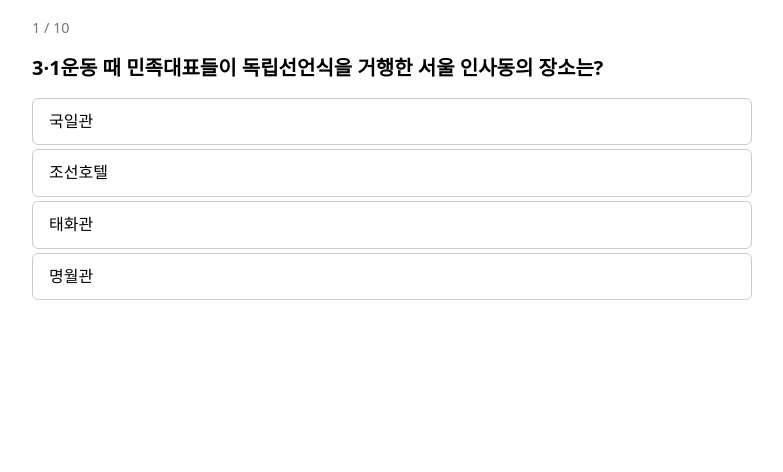
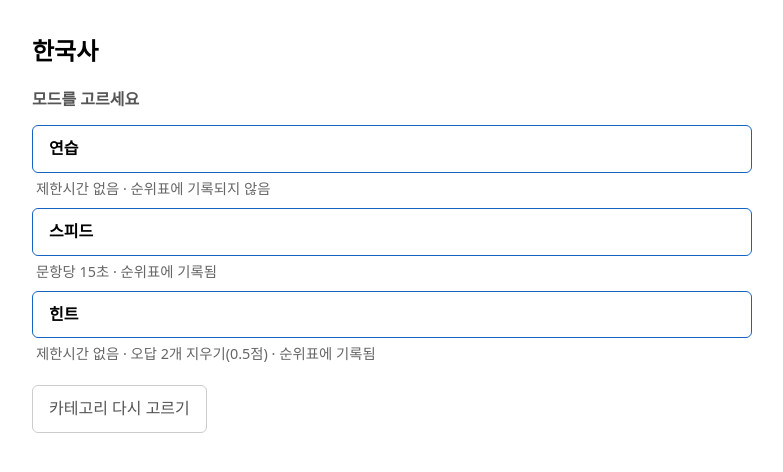
Before and after one commit to leehj0402/Study03_Quiz, a plain HTML site: page index.html in a window 1280 px wide. Both pictures are taken after a click on the button "한국사". Shown: the whole page, without its empty margins (248-1031 px from the left). Drawn offline with Linux system fonts and the light colour scheme.

Commit message:
feat: 시작 화면을 카테고리 화면과 모드 화면으로 분리
한 화면에 모드 영역과 카테고리 영역을 같이 두니 무엇을 먼저 고를지가
화면에 드러나지 않고, 모드마다 다른 규칙을 설명할 자리도 없었다. 카테고리를
먼저 고르고 그 다음 모드를 고르는 두 화면으로 나눈다. 클릭 수는 2번 그대로다.

- state.screen 에 mode 추가. chooseCategory() / backToCategories()
- renderStart 는 카테고리 4개만, renderMode 는 카테고리 이름 + 모드 3개
- 모드 버튼마다 설명 한 줄. modeSummary(rule) 가 MODES 규칙에서 만든다
  (연습: 제한시간 없음 · 순위표에 기록되지 않음 / 스피드: 문항당 15초 · 기록됨
   / 힌트: 제한시간 없음 · 오답 2개 지우기(0.5점) · 기록됨)
- 모드 화면에 [카테고리 다시 고르기]. 결과 화면 [처음으로]는 카테고리 화면으로
- PRD 4.2 의 "화면을 쪼개지 않는다" 결정을 뒤집었으므로 PRD 4.1·4.2·4.3·8·9·
  설계 판단 표와 IMPL-PLAN 의 해당 항목을 함께 고쳤다

점검 51건 통과(실패 0, 새 점검 4건). 브라우저 확인: 카테고리 → 모드 → 문항이
세 모드 모두에서 이어지고, [카테고리 다시 고르기]가 돌아가며, 연습에는 타이머가
없고 스피드에는 15초가 뜬다. 375px 에서 가로 스크롤·버튼 잘림 없음. 콘솔 깨끗.

Co-Authored-By: Claude Opus 5 <noreply@anthropic.com>

```diff
--- a/script.js
+++ b/script.js
@@ -70,6 +70,21 @@ function formatScore(n) {
   return String(n) + ' / 10';
 }
 
+function categoryLabel(key) {
+  for (var i = 0; i < CATEGORIES.length; i++) {
+    if (CATEGORIES[i].key === key) return CATEGORIES[i].label;
+  }
+  return '';
+}
+
+function modeSummary(rule) {
+  var parts = [];
+  parts.push(rule.timeLimit ? '문항당 ' + rule.timeLimit + '초' : '제한시간 없음');
+  if (rule.hint) parts.push('오답 2개 지우기(' + rule.scoreWithHint + '점)');
+  parts.push(rule.record ? '순위표에 기록됨' : '순위표에 기록되지 않음');
+  return parts.join(' · ');
+}
+
 function removeTwoWrong(choices) {
   var wrong = choices.filter(function (c) { return !c.correct; });
   var drop = shuffle(wrong).slice(0, 2);
@@ -130,6 +145,20 @@ var state = {
 
 function currentQuestion() {
   return state.deck[state.index] || null;
+}
+
+function chooseCategory(categoryKey) {
+  state.category = categoryKey;
+  state.screen = 'mode';
+  render();
+}
+
+function backToCategories() {
+  stopTimer();
+  state.category = null;
+  state.mode = null;
+  state.screen = 'start';
+  render();
 }
 
 function startRound(modeKey, categoryKey) {
@@ -213,6 +242,7 @@ function render() {
   var app = document.getElementById('app');
   app.innerHTML = '';
   if (state.screen === 'start')  return renderStart(app);
+  if (state.screen === 'mode')   return renderMode(app);
   if (state.screen === 'quiz')   return renderQuiz(app);
   if (state.screen === 'result') return renderResult(app);
 }
@@ -222,42 +252,58 @@ function renderStart(app) {
   h.textContent = '상식 퀴즈';
   app.appendChild(h);
 
-  var modeBox = document.createElement('section');
-  modeBox.className = 'modes';
-  var modeTitle = document.createElement('h2');
-  modeTitle.textContent = '모드';
-  modeBox.appendChild(modeTitle);
-
-  Object.keys(MODES).forEach(function (key) {
-    var rule = MODES[key];
-    var btn = document.createElement('button');
-    btn.className = 'mode' + (state.mode === key ? ' selected' : '');
-    btn.textContent = rule.label;
-    btn.onclick = function () { state.mode = key; render(); };
-    modeBox.appendChild(btn);
-  });
-
-  var note = document.createElement('p');
-  note.className = 'note';
-  note.textContent = MODES[state.mode].label + ' 모드 · ' +
-    (MODES[state.mode].record ? '순위표에 기록됨' : '순위표에 기록되지 않음');
-  modeBox.appendChild(note);
-  app.appendChild(modeBox);
-
   var catBox = document.createElement('section');
   catBox.className = 'categories';
   var catTitle = document.createElement('h2');
-  catTitle.textContent = '카테고리를 고르면 시작합니다';
+  catTitle.textContent = '카테고리를 고르세요';
   catBox.appendChild(catTitle);
 
   CATEGORIES.forEach(function (cat) {
     var btn = document.createElement('button');
     btn.className = 'category';
     btn.textContent = cat.label;
-    btn.onclick = function () { startRound(state.mode, cat.key); };
+    btn.onclick = function () { chooseCategory(cat.key); };
     catBox.appendChild(btn);
   });
   app.appendChild(catBox);
+}
+
+function renderMode(app) {
+  var h = document.createElement('h1');
+  h.textContent = categoryLabel(state.category);
+  app.appendChild(h);
+
+  var modeBox = document.createElement('section');
+  modeBox.className = 'modes';
+  var modeTitle = document.createElement('h2');
+  modeTitle.textContent = '모드를 고르세요';
+  modeBox.appendChild(modeTitle);
+
+  Object.keys(MODES).forEach(function (key) {
+    var rule = MODES[key];
+    var item = document.createElement('div');
+    item.className = 'mode-item';
+
+    var btn = document.createElement('button');
+    btn.className = 'mode';
+    btn.textContent = rule.label;
+    btn.onclick = function () { startRound(key, state.category); };
+    item.appendChild(btn);
+
+    var desc = document.createElement('p');
+    desc.className = 'mode-desc';
+    desc.textContent = modeSummary(rule);
+    item.appendChild(desc);
+
+    modeBox.appendChild(item);
+  });
+  app.appendChild(modeBox);
+
+  var back = document.createElement('button');
+  back.className = 'back';
+  back.textContent = '카테고리 다시 고르기';
+  back.onclick = backToCategories;
+  app.appendChild(back);
 }
 
 function renderQuiz(app) {
@@ -427,6 +473,8 @@ function restartRound() {
 function goHome() {
   stopTimer();
   state.screen = 'start';
+  state.mode = null;
+  state.category = null;
   state.deck = [];
   state.index = 0;
   state.answers = [];
@@ -943,6 +991,36 @@ test('startRetry: 재도전은 원래 점수를 바꾸지 않는다', function (
   assertEqual(totalScore(state.answers), 10, '재도전 판 집계');
 });
 
+test('modeSummary: 규칙에서 모드 설명을 만든다', function () {
+  assertEqual(modeSummary(MODES.practice), '제한시간 없음 · 순위표에 기록되지 않음');
+  assertEqual(modeSummary(MODES.speed), '문항당 15초 · 순위표에 기록됨');
+  assertEqual(modeSummary(MODES.hint), '제한시간 없음 · 오답 2개 지우기(0.5점) · 순위표에 기록됨');
+});
+
+test('chooseCategory: 카테고리를 정하고 모드 화면으로 간다', function () {
+  state.screen = 'start';
+  state.category = null;
+  chooseCategory('science');
+  assertEqual(state.category, 'science');
+  assertEqual(state.screen, 'mode');
+});
+
+test('backToCategories: 카테고리 화면으로 돌아가고 고른 것을 지운다', function () {
+  chooseCategory('science');
+  backToCategories();
+  assertEqual(state.screen, 'start');
+  assertEqual(state.category, null);
+  assertEqual(state.mode, null);
+});
+
+test('goHome: 판 도중에도 카테고리 화면으로 돌아간다', function () {
+  startRound('practice', 'science');
+  goHome();
+  assertEqual(state.screen, 'start');
+  assertEqual(state.category, null);
+  assertEqual(state.mode, null);
+});
+
 test('questions.js 문항이 규칙을 지킨다', function () {
   assertEqual(validateQuestions(QUESTIONS), []);
 });
@@ -973,6 +1051,5 @@ if (wantsTest()) {
     console.warn('문항 검증 경고 ' + errors.length + '건');
     errors.forEach(function (e) { console.warn(e); });
   }
-  state.mode = 'practice';
   render();
 }
--- a/style.css
+++ b/style.css
@@ -13,7 +13,11 @@ button { font: inherit; padding: 10px 16px; margin: 4px 4px 4px 0;
          border: 1px solid #ccc; border-radius: 6px; background: #fff; cursor: pointer; }
 button:hover:not(:disabled) { background: #f5f5f5; }
 button:disabled { opacity: .5; cursor: default; }
-.mode.selected { border-color: #1565c0; background: #e3f2fd; font-weight: 600; }
+.mode-item { margin-bottom: 8px; }
+.mode-item .mode { display: block; width: 100%; text-align: left; font-weight: 600;
+                   border-color: #1565c0; }
+.mode-desc { color: #666; font-size: .9rem; margin: 2px 0 0 4px; }
+.back { color: #555; margin-top: 12px; }
 .note { color: #666; font-size: .9rem; }
 .categories button { display: block; width: 100%; text-align: left; }
 @media (min-width: 480px) {
```
Also changed, not shown: 2 other files.
